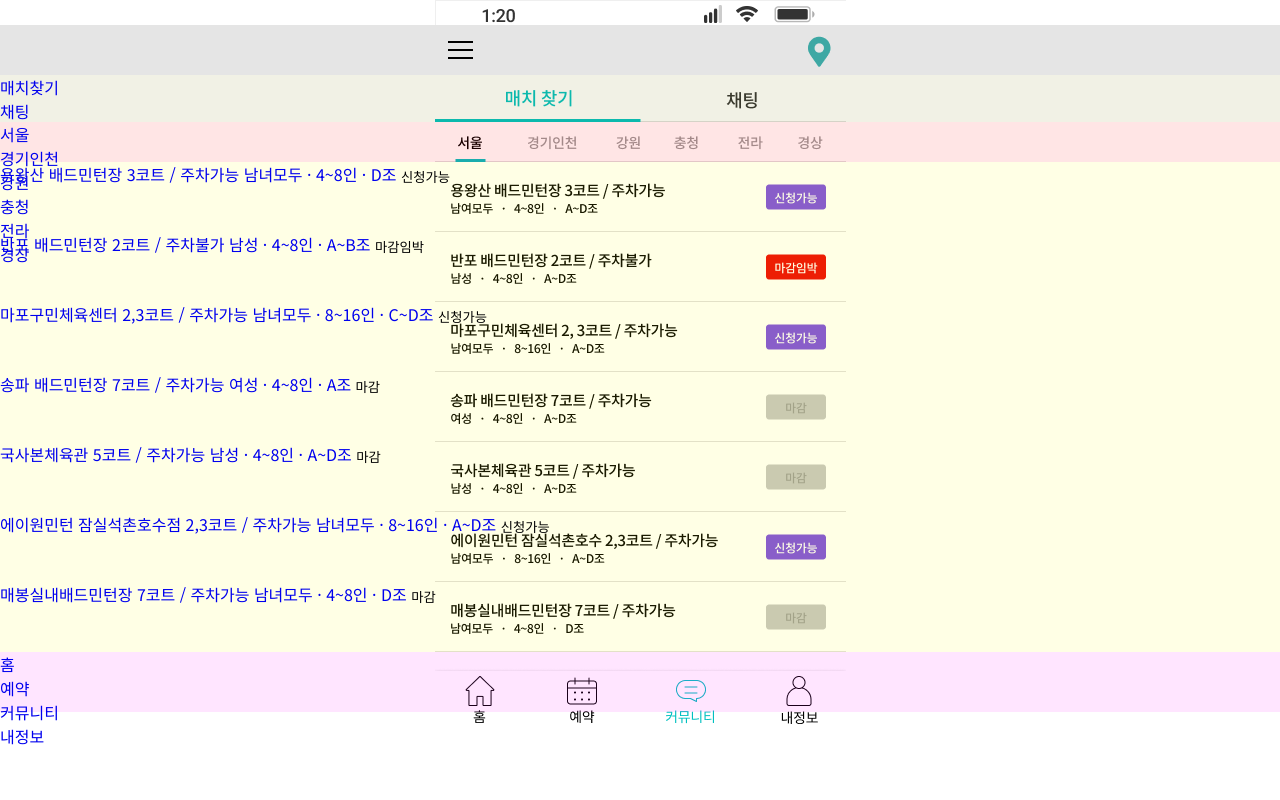
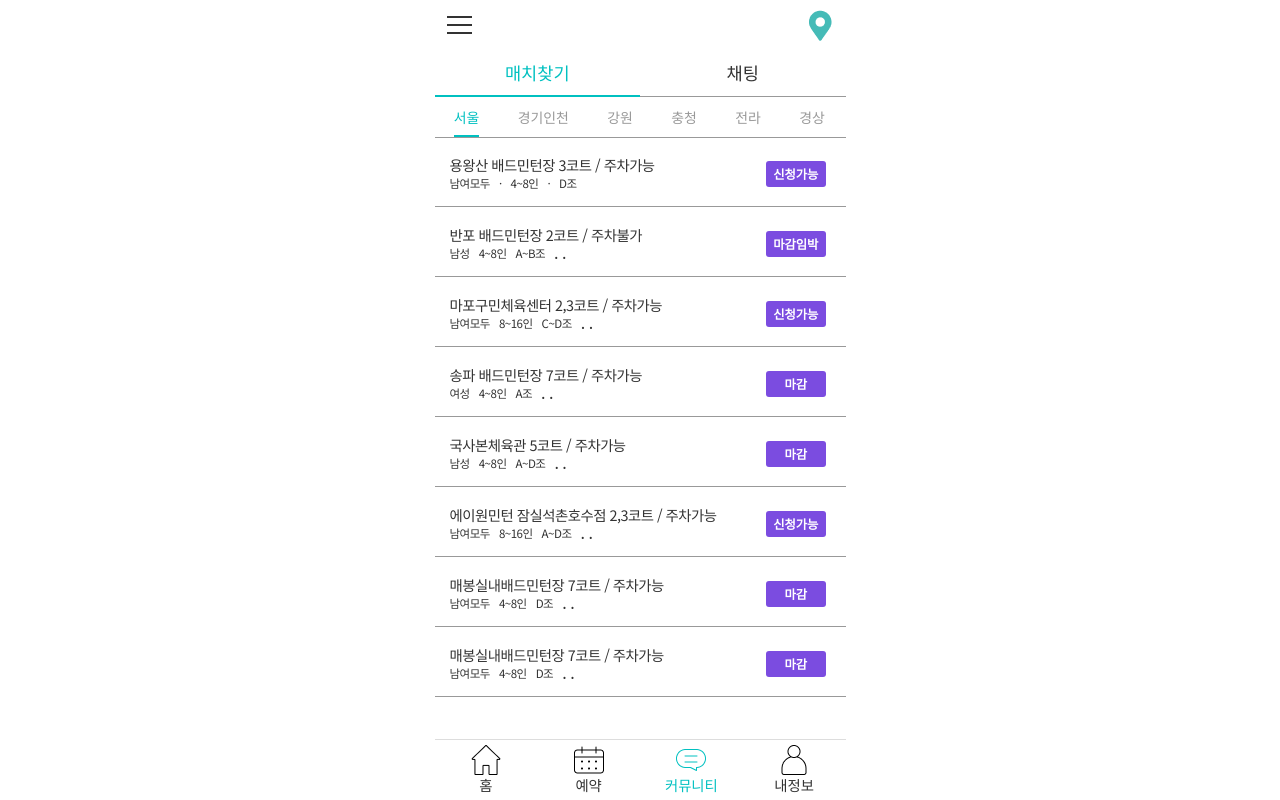
Before and after one commit to Ninro03/Yeb, a PHP site: page /cummunity.html in a window 1280 px wide; the page is wider, and only the part inside the window is pictured. Run offline with PHP 8.4, Linux system fonts and the light colour scheme.

Commit message:
cummunity_complete

```diff
--- a/cummunity/css/common.css
+++ b/cummunity/css/common.css
@@ -5,7 +5,7 @@
 html{overflow-y: scroll; overflow-x: hidden;}
 ul{list-style:none}
 h1, h2, h3, h4, h5, h6, p{font-family: 'Noto Sans KR', sans-serif; cursor:default;}
-a{text-decoration:none; outline:0;}
+a{display: block; text-decoration:none; outline:0; color: #333333;}
 input,select,textarea,button{border-radius:0;vertical-align:middle}
 input::-ms-clear{display:none}
 button{border:0 none; background-color:transparent; cursor:pointer}
--- a/cummunity/css/cummunity.css
+++ b/cummunity/css/cummunity.css
@@ -1,8 +1,56 @@
-body{width: 1420px; height: auto; margin: 0 auto; background: url(../img/cummunity_match.png) top center no-repeat;}
+body{width: 100%; margin: 0 auto;}
+#wrap{width: 411px; height: 731px; margin: 0 auto 25px;}
+header{position: relative; width: 411px; height: 50px; margin: 0 auto;}
+section{position: relative; width: 411px; margin: 0 auto; overflow: hidden;}
+footer{position: fixed; bottom: 0; width:411px; margin: 0 auto;}
 
-header{width: 100%; height: 50px; background: rgba(0,0,0,.1); margin-top: 25px;}
-#tab_menu{width: 100%; height: 47px; background: rgba(123,123,0,.1);}
-#tab_con #match .s_tab{width: 100%; height: 40px; background: rgba(255,0,0,.1);}
-#tab_con #match .con_list #s_tab1 li{width: 100%; height: 70px; background: rgba(255,255,0,.1);}
+/*------------------------- header -------------------------*/
+#h_menu{width: 50px; height: 50px; padding-top: 10px; cursor: pointer; box-sizing: border-box;}
+#h_menu span{display: block; width: 25px; height: 2px; background: #333333; margin: 6px auto;}
+.map_btn{width: 50px; height: 50px; background: url(../img/map_icon.png) no-repeat center center;}
 
-#f_menu{top: 19px; width: 100%; height: 60px; background: rgba(255,0,255,0.1);}
+/*------------------------- section -------------------------*/
+#tab_menu{width: 100%; height: 47px; line-height: 45px; text-align: center; box-sizing: border-box;}
+#tab_menu ul li{width: 50%; height: 47px; float: left; border-bottom: 1px solid #999999; box-sizing: border-box;}
+#tab_menu ul li a{width: 100%; height: 100%; font-size: 1.1em; color: #333333;}
+#tab_menu ul li.active{border-bottom: 2px solid #00C0C0;}
+#tab_menu ul li.active a{color: #00C0C0;}
+#tab_con{width: 100%;}
+
+/*------------------------- section-match -------------------------*/
+#tab_con #match{width: 100%;}
+#tab_con #match .s_tab{width: 100%; height: 40px; line-height: 40px;}
+#tab_con #match .s_tab ul{width: 100%; height: 40px; border-bottom: 1px solid #999999;}
+#tab_con #match .s_tab ul li{width: auto; height: 40px; float: left;}
+#tab_con #match .s_tab ul li a{height: 100%; font-size: 0.87em; margin: 0 19.2px; color: #999999; box-sizing: border-box;}
+#tab_con #match .s_tab ul li.act a{border-bottom: 2px solid #00C0C0; color: #00C0C0;}
+
+#tab_con #match .match_list .s_list_tab li{width: 100%; height: 70px; padding: 15px; box-sizing: border-box; position: relative; border-bottom: 1px solid #999999;}
+#tab_con #match .match_list .s_list_tab li span{float: left; width: 80%; letter-spacing: -0.5px;}
+#tab_con #match .match_list .s_list_tab li span.list_tit{font-size: 0.9em; margin-top: 2px;}
+#tab_con #match .match_list .s_list_tab li span.list_stit span{display: block; width: auto; float: left; font-size: 0.72em; margin-right: 9px;}
+#tab_con #match .match_list .s_list_tab li button{position: absolute; top: 35%; right: 4.8%; width: 60px; height: 26px; line-height:26px; color: #ffffff; border-radius: 3px; background: #7B4CE0; font-size: 0.77em; font-weight: bold;}
+
+/*------------------------- section-chatting -------------------------*/
+#tab_con #chatting{width: 100%;}
+#tab_con #chatting .con_list ul li{width: 100%; height: 60px; padding: 10px 9px; box-sizing: border-box; position: relative; border-bottom: 1px solid #999999;}
+#tab_con #chatting .con_list ul li span{float: left; width: 80%; letter-spacing: -0.5px;}
+#tab_con #chatting .con_list ul li span.list_date{display: block; width: 15%; font-size: 0.6em; margin-top: 9px;}
+#tab_con #chatting .con_list ul li span.list_tit{font-size: 0.9em; margin-top: 2px; margin-left: 7px;}
+#tab_con #chatting .con_list ul li span.list_stit{margin-left: 7px;}
+#tab_con #chatting .con_list ul li span.list_stit span{display: block; width: auto; float: left; font-size: 0.72em; margin-right: 9px;}
+#tab_con #chatting .con_list ul li button{position: absolute; top: 28%; right: 4.8%; width: 60px; height: 26px; line-height:26px; color: #333333; border-radius: 3px; background: #FFE401; font-size: 0.77em; font-weight: bold;}
+
+/*------------------------- footer -------------------------*/
+#f_menu{width: 100%; height: 60px; border-top: 1px solid #dddddd; background: #ffffff;}
+#f_menu ul{width: 100%; height: 100%;}
+#f_menu ul li{float: left; width: 25%; height: 100%; text-align: center;}
+#f_menu ul li a{height: 100%; padding-top: 34px; font-size: 0.9em;  box-sizing: border-box;}
+#f_menu ul li:nth-child(1) a{background: url(../img/home.png) center 5px no-repeat;}
+#f_menu ul li:nth-child(2) a{background: url(../img/calendar.png ) center 5px no-repeat;}
+#f_menu ul li:nth-child(3) a{background: url(../img/cummunity.png) center 5px no-repeat;}
+#f_menu ul li:nth-child(4) a{background: url(../img/user.png) center 5px no-repeat;}
+#f_menu ul li.on:nth-child(1) a{background: url(../img/home_on.png) center 5px no-repeat; color: #00C0C0;}
+#f_menu ul li.on:nth-child(2) a{background: url(../img/calendar_on.png ) center 5px no-repeat; color: #00C0C0;}
+#f_menu ul li.on:nth-child(3) a{background: url(../img/cummunity_on.png) center 5px no-repeat; color: #00C0C0;}
+#f_menu ul li.on:nth-child(4) a{background: url(../img/user_on.png) center 5px no-repeat; color: #00C0C0;}
--- a/cummunity/cummunity.html
+++ b/cummunity/cummunity.html
@@ -5,55 +5,56 @@
 	<title>cummunity</title>
 	<link rel="stylesheet" href="css/common.css"/>
 	<link rel="stylesheet" href="css/cummunity.css"/>
-	<script src="jquery-1.9.1.min.js"></script>
-	<script src="cummunity.js"></script>
+	<script src="js/jquery-1.9.1.min.js"></script>
+	<script src="js/cummunity.js"></script>
 </head>
 <body>
+	<div id="wrap">
 		<header>
-		<div id="header">
-			<div id="h_menu">
+			<div id="header" class="cf">
+				<div id="h_menu" class="fl">
 					<span></span>
 					<span></span>
 					<span></span>
 				</div>
-			<button type="button" onClick="location.href='../map.html';"></button>
+				<button class="map_btn fr" type="button" onClick="location.href='../map.html';"></button>
 			</div>
 		</header>
 		<section>
 			<div id="tab_menu">
 				<ul class="cf">
-				<li><a href="#match">매치찾기</a></li>
+					<li class="active"><a href="#match">매치찾기</a></li>
 					<li><a href="#chatting">채팅</a></li>
 				</ul>
 			</div>
 			<div id="tab_con">
 				<div id="match">
 					<div class="s_tab">
-					<ul>
-						<li><a href="#s_tab1">서울</a></li>
-						<li><a href="#s_tab2">경기인천</a></li>
-						<li><a href="#s_tab3">강원</a></li>
-						<li><a href="#s_tab4">충청</a></li>
-						<li><a href="#s_tab5">전라</a></li>
-						<li><a href="#s_tab6">경상</a></li>
+						<ul class="cf">
+							<li class="act"><a href="">서울</a></li>
+							<li><a href="">경기인천</a></li>
+							<li><a href="">강원</a></li>
+							<li><a href="">충청</a></li>
+							<li><a href="">전라</a></li>
+							<li><a href="">경상</a></li>
 						</ul>
 					</div>
-				<div class="con_list">
-					<ul id="s_tab1">
-						<li><a href="#">
+					<div class="match_list">
+						<ul class="s_list_tab">
+							<li><a href="#" class="cf">
 								<span class="list_tit">
 									용왕산 배드민턴장 3코트 / 주차가능
 								</span>
 								<span class="list_stit">
-								<span class="gender">남녀모두</span>
-								·
+									<span class="gender">남여모두</span>
+									<span>·</span>
 									<span class="personnel">4~8인</span>
-								·
+									<span>·</span>
 									<span class="level">D조</span>
 								</span>
 									<button type="button" onClick="location.href='../attend.html'">신청가능</button>
 							</a></li>
-						<li><a href="#">
+							<li><a href="#" class="cf">
 								<span class="list_tit">
 									반포 배드민턴장 2코트 / 주차불가
 								</span>
@@ -66,12 +67,12 @@
 								</span>
 								<button type="button" onClick="location.href='../attend.html'">마감임박</button>
 							</a></li>
-						<li><a href="#">
+							<li><a href="#" class="cf">
 								<span class="list_tit">
 									마포구민체육센터 2,3코트 / 주차가능
 								</span>
 								<span class="list_stit">
-								<span class="gender">남녀모두</span>
+									<span class="gender">남여모두</span>
 									·
 									<span class="personnel">8~16인</span>
 									·
@@ -79,7 +80,7 @@
 								</span>
 								<button type="button" onClick="location.href='../attend.html'">신청가능</button>
 							</a></li>
-						<li><a href="#">
+							<li><a href="#" class="cf">
 								<span class="list_tit">
 									송파 배드민턴장 7코트 / 주차가능
 								</span>
@@ -92,7 +93,7 @@
 								</span>
 								<button type="button" onClick="location.href='../attend.html'">마감</button>
 							</a></li>
-						<li><a href="#">
+							<li><a href="#" class="cf">
 								<span class="list_tit">
 									국사본체육관 5코트 / 주차가능
 								</span>
@@ -105,12 +106,12 @@
 								</span>
 								<button type="button" onClick="location.href='../attend.html'">마감</button>
 							</a></li>
-						<li><a href="#">
+							<li><a href="#" class="cf">
 								<span class="list_tit">
 									에이원민턴 잠실석촌호수점 2,3코트 / 주차가능
 								</span>
 								<span class="list_stit">
-								<span class="gender">남녀모두</span>
+									<span class="gender">남여모두</span>
 									·
 									<span class="personnel">8~16인</span>
 									·
@@ -118,12 +119,131 @@
 								</span>
 								<button type="button" onClick="location.href='../attend.html'">신청가능</button>
 							</a></li>
-						<li><a href="#">
+							<li><a href="#" class="cf">
 								<span class="list_tit">
 									매봉실내배드민턴장 7코트 / 주차가능
 								</span>
 								<span class="list_stit">
-								<span class="gender">남녀모두</span>
+									<span class="gender">남여모두</span>
+									·
+									<span class="personnel">4~8인</span>
+									·
+									<span class="level">D조</span>
+								</span>
+								<button type="button" onClick="location.href='../attend.html'">마감</button>
+							</a></li>
+							<li><a href="#" class="cf">
+								<span class="list_tit">
+									매봉실내배드민턴장 7코트 / 주차가능
+								</span>
+								<span class="list_stit">
+									<span class="gender">남여모두</span>
+									·
+									<span class="personnel">4~8인</span>
+									·
+									<span class="level">D조</span>
+								</span>
+								<button type="button" onClick="location.href='../attend.html'">마감</button>
+							</a></li>
+						</ul>
+						<ul class="s_list_tab">
+							<li><a href="#" class="cf">
+								<span class="list_tit">
+									용용용 배드민턴장 3코트 / 주차가능
+								</span>
+								<span class="list_stit">
+									<span class="gender">남여모두</span>
+									<span>·</span>
+									<span class="personnel">4~8인</span>
+									<span>·</span>
+									<span class="level">D조</span>
+								</span>
+									<button type="button" onClick="location.href='../attend.html'">신청가능</button>
+							</a></li>
+							<li><a href="#" class="cf">
+								<span class="list_tit">
+									반포 배드민턴장 2코트 / 주차불가
+								</span>
+								<span class="list_stit">
+									<span class="gender">남성</span>
+									·
+									<span class="personnel">4~8인</span>
+									·
+									<span class="level">A~B조</span>
+								</span>
+								<button type="button" onClick="location.href='../attend.html'">마감임박</button>
+							</a></li>
+							<li><a href="#" class="cf">
+								<span class="list_tit">
+									마포구민체육센터 2,3코트 / 주차가능
+								</span>
+								<span class="list_stit">
+									<span class="gender">남여모두</span>
+									·
+									<span class="personnel">8~16인</span>
+									·
+									<span class="level">C~D조</span>
+								</span>
+								<button type="button" onClick="location.href='../attend.html'">신청가능</button>
+							</a></li>
+							<li><a href="#" class="cf">
+								<span class="list_tit">
+									송파 배드민턴장 7코트 / 주차가능
+								</span>
+								<span class="list_stit">
+									<span class="gender">여성</span>
+									·
+									<span class="personnel">4~8인</span>
+									·
+									<span class="level">A조</span>
+								</span>
+								<button type="button" onClick="location.href='../attend.html'">마감</button>
+							</a></li>
+							<li><a href="#" class="cf">
+								<span class="list_tit">
+									국사본체육관 5코트 / 주차가능
+								</span>
+								<span class="list_stit">
+									<span class="gender">남성</span>
+									·
+									<span class="personnel">4~8인</span>
+									·
+									<span class="level">A~D조</span>
+								</span>
+								<button type="button" onClick="location.href='../attend.html'">마감</button>
+							</a></li>
+							<li><a href="#" class="cf">
+								<span class="list_tit">
+									에이원민턴 잠실석촌호수점 2,3코트 / 주차가능
+								</span>
+								<span class="list_stit">
+									<span class="gender">남여모두</span>
+									·
+									<span class="personnel">8~16인</span>
+									·
+									<span class="level">A~D조</span>
+								</span>
+								<button type="button" onClick="location.href='../attend.html'">신청가능</button>
+							</a></li>
+							<li><a href="#" class="cf">
+								<span class="list_tit">
+									매봉실내배드민턴장 7코트 / 주차가능
+								</span>
+								<span class="list_stit">
+									<span class="gender">남여모두</span>
+									·
+									<span class="personnel">4~8인</span>
+									·
+									<span class="level">D조</span>
+								</span>
+								<button type="button" onClick="location.href='../attend.html'">마감</button>
+							</a></li>
+							<li><a href="#" class="cf">
+								<span class="list_tit">
+									매봉실내배드민턴장 7코트 / 주차가능
+								</span>
+								<span class="list_stit">
+									<span class="gender">남여모두</span>
 									·
 									<span class="personnel">4~8인</span>
 									·
@@ -135,19 +255,108 @@
 					</div>
 				</div>
 				<div id="chatting">
-
+					<div class="con_list">
+						<ul>
+							<li><a href="#" class="cf">
+								<span class="list_date">
+									<span class="date">2021.06.19(토)</span>
+									<span class="time">09:00~12:00</span>
+								</span>
+								<span class="list_tit">
+									송파 배드민턴장 3코트 / 주차가능
+								</span>
+								<span class="list_stit">
+									<span class="gender">남여모두</span>
+									<span>·</span>
+									<span class="personnel">4~8인</span>
+									<span>·</span>
+									<span class="level">A~D조</span>
+								</span>
+									<button type="button" onClick="location.href='../chatting.html'">채팅참여</button>
+							</a></li>
+							<li><a href="#" class="cf">
+								<span class="list_date">
+									<span class="date">2021.06.26(토)</span>
+									<span class="time">09:00~12:00</span>
+								</span>
+								<span class="list_tit">
+									송파 배드민턴장 3코트 / 주차가능
+								</span>
+								<span class="list_stit">
+									<span class="gender">여성</span>
+									<span>·</span>
+									<span class="personnel">4~8인</span>
+									<span>·</span>
+									<span class="level">D조</span>
+								</span>
+									<button type="button" onClick="location.href='../chatting.html'">채팅참여</button>
+							</a></li>
+							<li><a href="#" class="cf">
+								<span class="list_date">
+									<span class="date">2021.06.27(일)</span>
+									<span class="time">14:00~16:00</span>
+								</span>
+								<span class="list_tit">
+									마포구민체육센터 2,3코트 / 주차가능
+								</span>
+								<span class="list_stit">
+									<span class="gender">남여모두</span>
+									<span>·</span>
+									<span class="personnel">8~16인</span>
+									<span>·</span>
+									<span class="level">D조</span>
+								</span>
+									<button type="button" onClick="location.href='../chatting.html'">채팅참여</button>
+							</a></li>
+							<li><a href="#" class="cf">
+								<span class="list_date">
+									<span class="date">2021.06.19(토)</span>
+									<span class="time">14:00~16:00</span>
+								</span>
+								<span class="list_tit">
+									용왕산 배드민턴장 3코트 / 주차가능
+								</span>
+								<span class="list_stit">
+									<span class="gender">남여모두</span>
+									<span>·</span>
+									<span class="personnel">4~8인</span>
+									<span>·</span>
+									<span class="level">D조</span>
+								</span>
+									<button type="button" onClick="location.href='../chatting.html'">채팅참여</button>
+							</a></li>
+							<li><a href="#" class="cf">
+								<span class="list_date">
+									<span class="date">2021.06.19(토)</span>
+									<span class="time">14:00~16:00</span>
+								</span>
+								<span class="list_tit">
+									송파 배드민턴장 7코트 / 주차가능
+								</span>
+								<span class="list_stit">
+									<span class="gender">여성</span>
+									<span>·</span>
+									<span class="personnel">4~8인</span>
+									<span>·</span>
+									<span class="level">D조</span>
+								</span>
+									<button type="button" onClick="location.href='../chatting.html'">채팅참여</button>
+							</a></li>
+						</ul>
+					</div>
 				</div>
 			</div>
 		</section>
 		<footer>
 			<div id="f_menu">
-			<ul>
+				<ul class="cf">
 					<li><a href="../index.html">홈</a></li>
 					<li><a href="../index.html">예약</a></li>
-				<li><a href="../index.html">커뮤니티</a></li>
+					<li class="on"><a href="../index.html">커뮤니티</a></li>
 					<li><a href="../index.html">내정보</a></li>
 				</ul>
 			</div>
 		</footer>
+	</div>
 </body>
 </html>
```
Also changed, not shown: cummunity/js/cummunity.js (added, +29 -0 lines), cummunity/img/calendar.png (added), cummunity/img/calendar_on.png (added), cummunity/img/cummunity.png (added), cummunity/img/cummunity_chatting_bg.png (added), cummunity/img/cummunity_match.png (deleted), cummunity/img/cummunity_on.png (added), cummunity/img/home.png (added), cummunity/img/home_on.png (added), cummunity/img/map_icon.png (added), cummunity/img/user.png (added), cummunity/img/user_on.png (added). Lines whose indentation alone changed are shown as unchanged.
